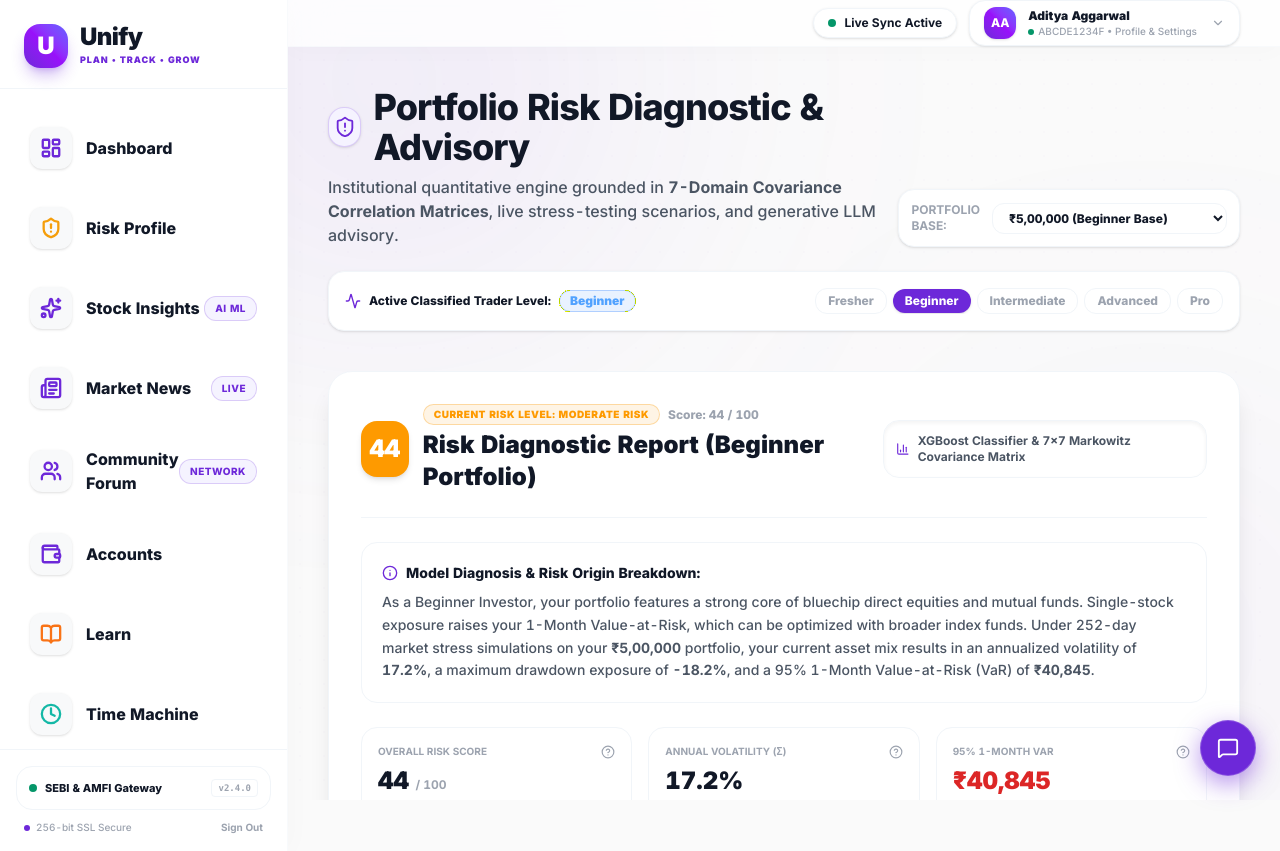
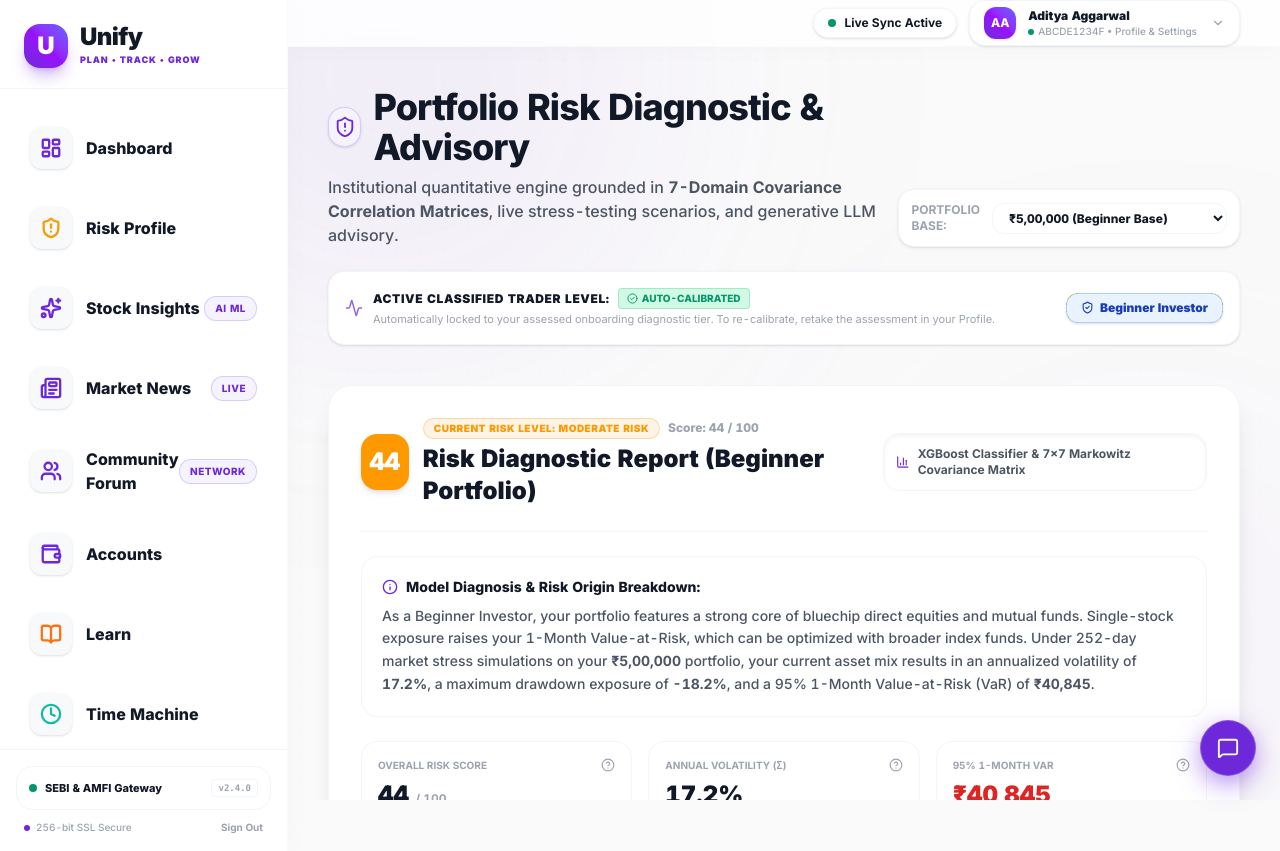
Before and after one commit to aadiitya2007/Hack_On_Tracks, a Next.js app: page /risk in a window 1280 px wide. Built offline with nearby package versions, Linux system fonts and the light colour scheme.

Commit message:
feat(dashboard): remove retake test from dashboard and lock trader classification to automatic assessment, relocate recalibration to profile

```diff
--- a/src/app/(main)/dashboard/DashboardClient.tsx
+++ b/src/app/(main)/dashboard/DashboardClient.tsx
@@ -658,12 +658,13 @@ export default function DashboardClient({ initialData }: { initialData: any }) {
             </div>
           </div>
 
-          <Link href="/onboarding" className="px-4 py-2.5 rounded-xl bg-bg border border-border text-xs font-bold text-text-secondary hover:text-accent hover:border-accent transition-colors flex items-center gap-2 shrink-0 shadow-sm">
-            <RefreshCw size={14} /> {t('retake_quiz', 'Re-take Skill Quiz')}
-          </Link>
+          <div className="flex items-center gap-2 px-3 py-1.5 rounded-xl bg-bg border border-border text-xs font-bold text-text-muted shrink-0 shadow-xs">
+            <Lock size={13} className="text-accent" />
+            <span>Assigned via Diagnostic Quiz</span>
+          </div>
         </div>
 
-        {/* Interactive Trader Category Level Switcher Bar */}
+        {/* Automatic Classified Trader Profile Status Bar (Read-Only & Synced) */}
         <div className="mb-6 p-4 rounded-2xl bg-bg/80 border border-border flex flex-col sm:flex-row sm:items-center justify-between gap-3 shadow-inner">
           <div className="flex items-center gap-2.5">
             <Activity size={18} className="text-accent shrink-0 animate-pulse" />
@@ -672,34 +673,22 @@ export default function DashboardClient({ initialData }: { initialData: any }) {
                 <span className="text-xs font-black uppercase tracking-wider text-text-primary">
                   Classified Trader Profile:
                 </span>
-                <span className="text-[10px] font-extrabold uppercase px-2 py-0.5 rounded bg-accent/15 text-accent border border-accent/25">
-                  Live Portfolio Synced
+                <span className="text-[10px] font-extrabold uppercase px-2 py-0.5 rounded bg-gain-bg text-gain border border-gain/20 flex items-center gap-1">
+                  <CheckCircle2 size={11} /> Auto-Calibrated
                 </span>
               </div>
               <p className="text-[11px] text-text-muted mt-0.5">
-                Switch level below to preview real-time asset allocations, scrips, and risk advisory for that trader tier.
+                Your portfolio telemetry, risk advisory, and scrips are automatically calibrated to your assessed risk profile.
               </p>
             </div>
           </div>
-          <div className="flex flex-wrap items-center gap-1.5">
-            {(['Fresher', 'Beginner', 'Intermediate', 'Advanced', 'Pro'] as const).map(tier => {
-              const isActive = userLevel === tier;
-              return (
-                <button
-                  key={tier}
-                  onClick={() => handleSelectTier(tier)}
-                  className={`px-3 py-1.5 rounded-xl text-xs font-bold transition-all flex items-center gap-1.5 cursor-pointer ${
-                    isActive
-                      ? 'bg-accent text-white shadow-md shadow-accent/30 ring-2 ring-accent/40 font-black scale-105'
-                      : 'bg-surface text-text-secondary hover:text-text-primary hover:bg-surface-hover border border-border'
-                  }`}
-                  title={`Switch portfolio and advisory to ${tier} profile`}
-                >
-                  <span>{tier}</span>
-                  {isActive && <CheckCircle2 size={12} className="text-white" />}
-                </button>
-              );
-            })}
+
+          {/* Locked Badge Display of Current User Level */}
+          <div className="flex items-center gap-2 shrink-0">
+            <div className="px-3.5 py-1.5 rounded-xl bg-accent text-white text-xs font-black shadow-md shadow-accent/20 flex items-center gap-2 border border-accent/40">
+              <Sparkles size={13} />
+              <span>{userLevel} Profile</span>
+            </div>
           </div>
         </div>
 
--- a/src/app/(main)/profile/page.tsx
+++ b/src/app/(main)/profile/page.tsx
@@ -350,15 +350,26 @@ export default function ProfilePage() {
           <div className="card p-6 bg-surface border border-border rounded-3xl space-y-3 shadow-sm">
             <h4 className="text-xs font-black uppercase tracking-wider text-text-muted">Profile Actions</h4>
 
-            <Link
-              href="/onboarding"
-              className="w-full py-3 px-4 rounded-2xl bg-bg border border-border hover:border-accent hover:bg-surface-hover text-xs font-bold text-text-primary flex items-center justify-between transition-all group"
-            >
-              <span className="flex items-center gap-2">
-                <RefreshCw size={14} className="text-accent" /> Re-take Investor Skill Quiz
-              </span>
-              <ChevronRight size={14} className="text-text-muted group-hover:text-accent group-hover:translate-x-0.5 transition-all" />
-            </Link>
+            {/* Dedicated Re-take Diagnostic Skill Test */}
+            <div className="p-4 rounded-2xl bg-gradient-to-r from-accent/10 to-accent-bg border border-accent/30 space-y-2">
+              <div className="flex items-center justify-between">
+                <span className="text-[10px] font-black uppercase tracking-wider text-accent px-2 py-0.5 rounded bg-surface border border-accent/20">
+                  Assessment Lab
+                </span>
+                <span className="text-[10px] font-bold text-text-muted">Takes ~2 mins</span>
+              </div>
+              <h5 className="text-xs font-black text-text-primary">Recalibrate Trader Classification</h5>
+              <p className="text-[11px] text-text-secondary leading-relaxed">
+                Take the comprehensive 7-question investor assessment to automatically update your risk profile tier, portfolio allocations, and AI advisory.
+              </p>
+              <Link
+                href="/onboarding"
+                className="mt-2 w-full py-2.5 px-4 rounded-xl bg-accent text-white hover:bg-accent-hover text-xs font-black flex items-center justify-center gap-2 transition-all shadow-md shadow-accent/25 cursor-pointer"
+              >
+                <RefreshCw size={13} />
+                <span>Re-take Investor Skill Quiz</span>
+              </Link>
+            </div>
 
             <Link
               href="/accounts"
--- a/src/app/(main)/risk/page.tsx
+++ b/src/app/(main)/risk/page.tsx
@@ -391,36 +391,36 @@ export default function RiskPage() {
           </div>
         </div>
 
-        {/* Dynamic Trader Tier Selector Bar */}
+        {/* Classified Trader Tier Bar (Auto-Synced & Read-Only) */}
         <div className="card p-4 bg-surface border border-border rounded-2xl flex flex-col md:flex-row justify-between items-start md:items-center gap-3 shadow-sm">
-          <div className="flex items-center gap-2">
-            <Activity size={16} className="text-accent" />
-            <span className="text-xs font-extrabold text-text-primary">Active Classified Trader Level:</span>
-            <span className={`px-2.5 py-0.5 rounded-full text-xs font-black border ${
-              userLevel === 'Fresher' ? 'bg-emerald-500/10 text-emerald-400 border-emerald-500/30' :
-              userLevel === 'Beginner' ? 'bg-blue-500/10 text-blue-400 border-blue-500/30' :
-              userLevel === 'Intermediate' ? 'bg-amber-500/10 text-amber-400 border-amber-500/30' :
-              userLevel === 'Advanced' ? 'bg-purple-500/10 text-purple-400 border-purple-500/30' :
-              'bg-rose-500/10 text-rose-400 border-rose-500/30'
-            }`}>
-              {userLevel}
-            </span>
+          <div className="flex items-center gap-2.5">
+            <Activity size={18} className="text-accent shrink-0 animate-pulse" />
+            <div>
+              <div className="flex items-center gap-2">
+                <span className="text-xs font-black uppercase tracking-wider text-text-primary">
+                  Active Classified Trader Level:
+                </span>
+                <span className="text-[10px] font-extrabold uppercase px-2 py-0.5 rounded bg-gain-bg text-gain border border-gain/20 flex items-center gap-1">
+                  <CheckCircle2 size={11} /> Auto-Calibrated
+                </span>
+              </div>
+              <p className="text-[11px] text-text-muted mt-0.5">
+                Automatically locked to your assessed onboarding diagnostic tier. To re-calibrate, retake the assessment in your Profile.
+              </p>
+            </div>
           </div>
 
-          <div className="flex items-center gap-1.5 overflow-x-auto max-w-full pb-1 md:pb-0">
-            {(['Fresher', 'Beginner', 'Intermediate', 'Advanced', 'Pro'] as const).map(tier => (
-              <button
-                key={tier}
-                onClick={() => handleSwitchTier(tier)}
-                className={`px-3 py-1 rounded-xl text-xs font-extrabold transition-all cursor-pointer shrink-0 ${
-                  userLevel === tier
-                    ? 'bg-accent text-white shadow-sm'
-                    : 'bg-bg text-text-muted hover:text-text-primary hover:bg-border/40 border border-border'
-                }`}
-              >
-                {tier}
-              </button>
-            ))}
+          <div className="flex items-center gap-2 shrink-0">
+            <span className={`px-3.5 py-1.5 rounded-xl text-xs font-black border flex items-center gap-1.5 shadow-sm ${
+              userLevel === 'Fresher' ? 'bg-emerald-500/10 text-emerald-800 dark:text-emerald-300 border-emerald-500/30' :
+              userLevel === 'Beginner' ? 'bg-blue-500/10 text-blue-800 dark:text-blue-300 border-blue-500/30' :
+              userLevel === 'Intermediate' ? 'bg-amber-500/10 text-amber-800 dark:text-amber-300 border-amber-500/30' :
+              userLevel === 'Advanced' ? 'bg-purple-500/10 text-purple-800 dark:text-purple-300 border-purple-500/30' :
+              'bg-rose-500/10 text-rose-800 dark:text-rose-300 border-rose-500/30'
+            }`}>
+              <ShieldCheck size={13} />
+              <span>{userLevel} Investor</span>
+            </span>
           </div>
         </div>
       </div>
```
